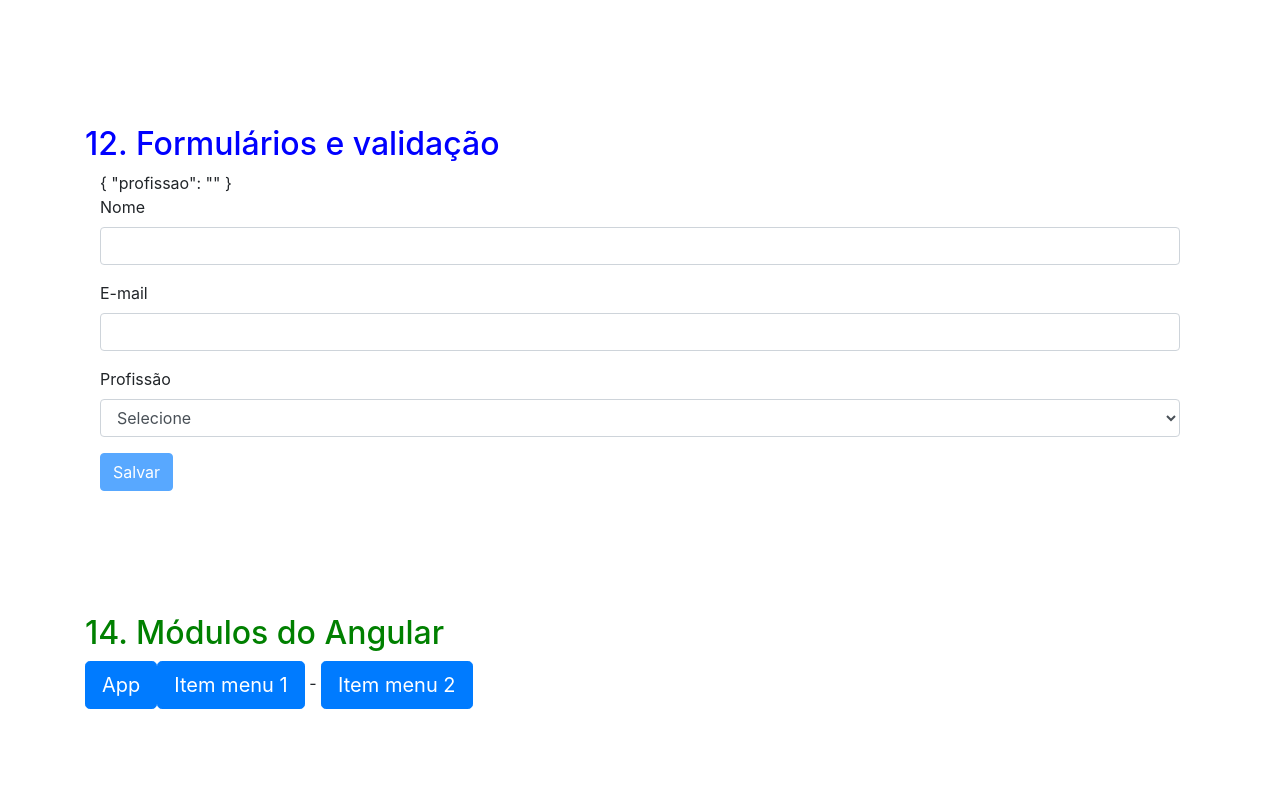
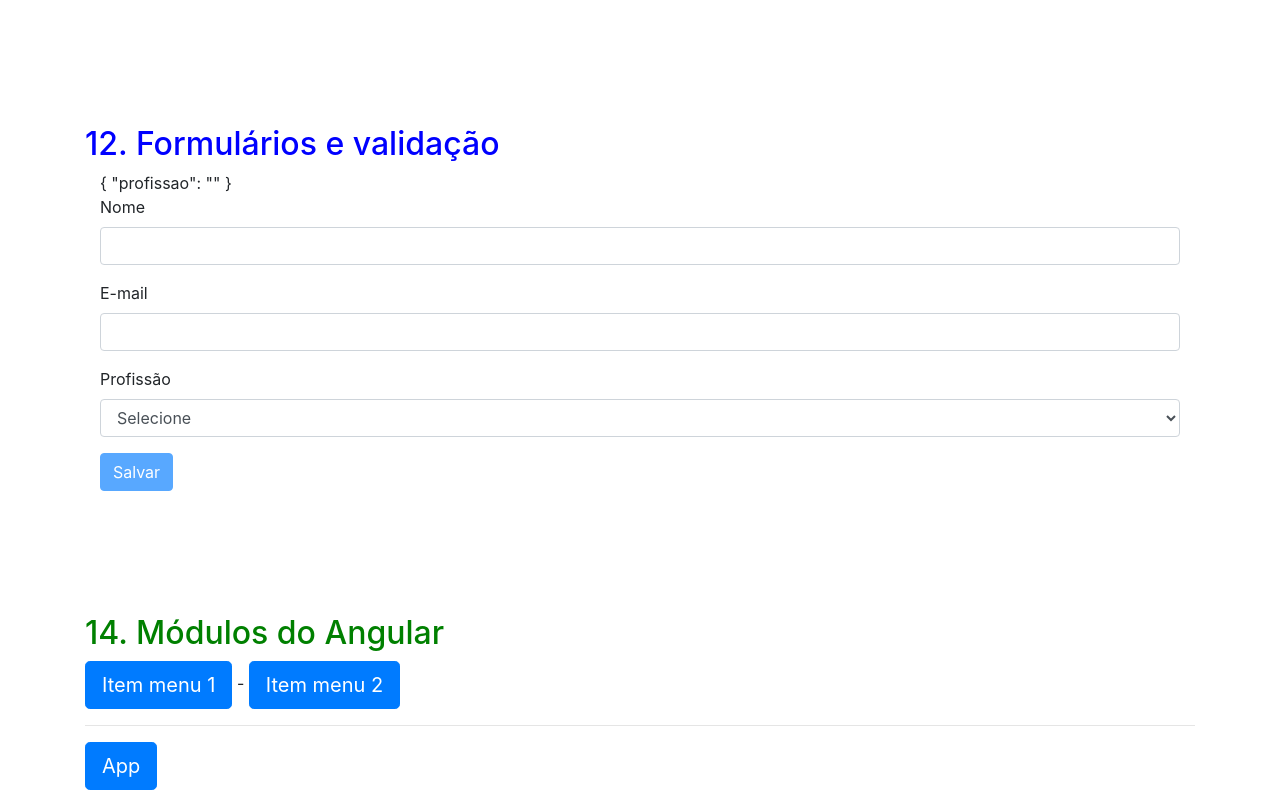
Before and after one commit to leandro-barros/primeiros-passos-angular, an Angular app: page / in a window 1280 px wide. Shown: the part 503-1293 px from the top of the page. Before the commit the page ends 1212 px from the top, so only its background shows below. Built offline with nearby package versions, Linux system fonts and the light colour scheme.

Commit message:
14.4. Criando um componente interno do módulo.

```diff
--- a/src/app/app.component.html
+++ b/src/app/app.component.html
@@ -16,6 +16,6 @@
 
 
   <h2 [ngStyle]="estiloPipes('p')">14. Módulos do Angular</h2>
+  <app-menu></app-menu>
   <app-botao-grande label="App"></app-botao-grande>
-  <app-menu></app-menu>
 </div>
--- /dev/null
+++ b/src/app/navegacao/linha/linha.component.html
@@ -0,0 +1 @@
+<hr>
--- /dev/null
+++ b/src/app/navegacao/linha/linha.component.ts
@@ -0,0 +1,15 @@
+import { Component, OnInit } from '@angular/core';
+
+@Component({
+  selector: 'app-linha',
+  templateUrl: './linha.component.html',
+  styleUrls: ['./linha.component.css']
+})
+export class LinhaComponent implements OnInit {
+
+  constructor() { }
+
+  ngOnInit() {
+  }
+
+}
--- a/src/app/navegacao/menu/menu.component.html
+++ b/src/app/navegacao/menu/menu.component.html
@@ -1,3 +1,5 @@
 <app-botao-grande label="Item menu 1"></app-botao-grande>
 -
 <app-botao-grande label="Item menu 2"></app-botao-grande>
+
+<app-linha></app-linha>
--- a/src/app/navegacao/navegacao.module.ts
+++ b/src/app/navegacao/navegacao.module.ts
@@ -2,9 +2,10 @@ import { NgModule } from '@angular/core';
 import { CommonModule } from '@angular/common';
 import { MenuComponent } from './menu/menu.component';
 import { BotoesModule } from '../botoes/botoes.module';
+import { LinhaComponent } from './linha/linha.component';
 
 @NgModule({
-  declarations: [MenuComponent],
+  declarations: [MenuComponent, LinhaComponent],
   exports : [MenuComponent, BotoesModule],
   imports: [
     CommonModule,
```
Also changed, not shown: src/app/navegacao/linha/linha.component.css (added).
